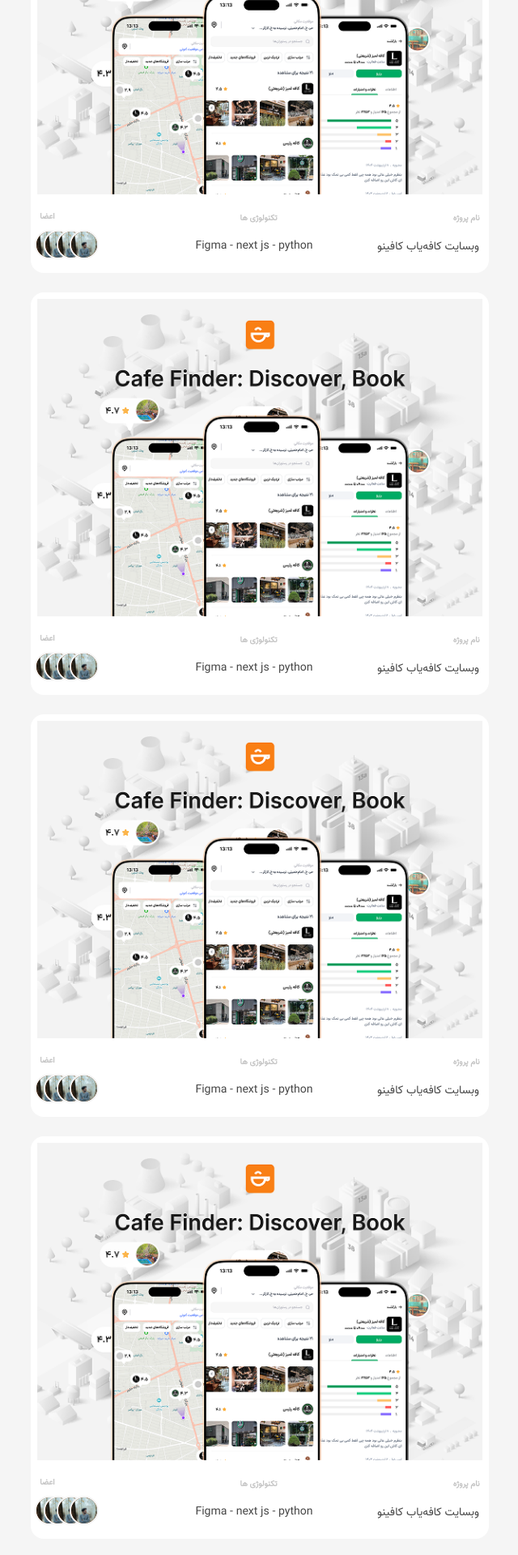
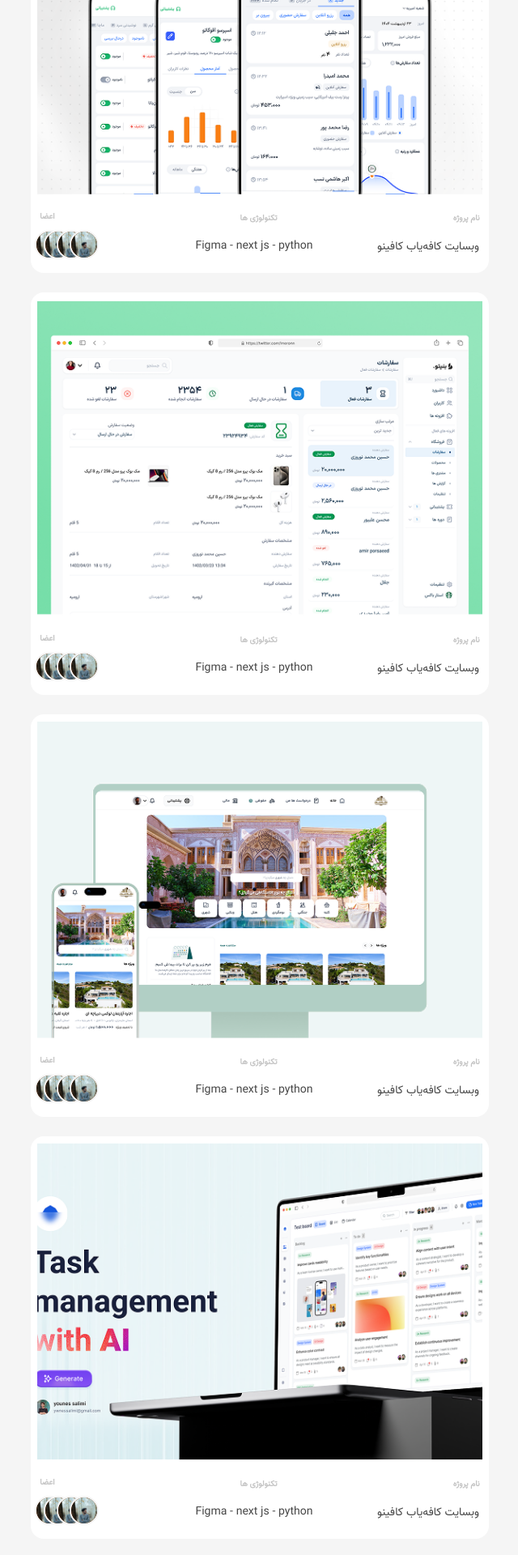
Before and after one commit to parsa-farshah/zaminpersian, a Next.js app: page /portfolio in a window 1280 px wide. Shown: the part 1127-3047 px from the top of the page at 81% size, without its empty margins (319-959 px from the left). Built offline with nearby package versions, Linux system fonts and the light colour scheme.

Commit message:
new page 3

```diff
--- a/app/components/Footer.tsx
+++ b/app/components/Footer.tsx
@@ -3,7 +3,6 @@ import zamin from "../../public/images/zamin.png";
 import instagram from "../../public/images/Instagram.png";
 import linkedin from "../../public/images/linkedin black.1.png";
 import twitter from "../../public/images/twitter black.1.png";
-
 import Image from "next/image";
 
 function Footer() {
--- a/app/components/PortfolioRecent.tsx
+++ b/app/components/PortfolioRecent.tsx
@@ -108,7 +108,7 @@ function PortfolioRecent() {
         <div className="bg-white rounded-2xl h-[497px] mt-6">
           <Image
             className="object-cover w-[97%] mx-auto pt-2 h-[400px]"
-            src={cafino}
+            src={vender}
             alt="image work"
           />
           {/* under image text */}
@@ -178,7 +178,7 @@ function PortfolioRecent() {
         <div className="bg-white rounded-2xl h-[497px] mt-6">
           <Image
             className="object-cover w-[97%] mx-auto pt-2 h-[400px]"
-            src={cafino}
+            src={cafino2}
             alt="image work"
           />
           {/* under image text */}
@@ -249,7 +249,7 @@ function PortfolioRecent() {
         <div className="bg-white rounded-2xl h-[497px] mt-6">
           <Image
             className="object-cover w-[97%] mx-auto pt-2 h-[400px]"
-            src={cafino}
+            src={cafino3}
             alt="image work"
           />
           {/* under image text */}
@@ -320,7 +320,7 @@ function PortfolioRecent() {
         <div className="bg-white rounded-2xl h-[497px] mt-6">
           <Image
             className="object-cover w-[97%] mx-auto pt-2 h-[400px]"
-            src={cafino}
+            src={cafino4}
             alt="image work"
           />
           {/* under image text */}
```
